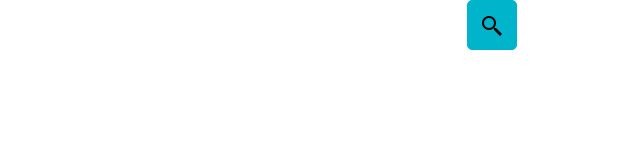
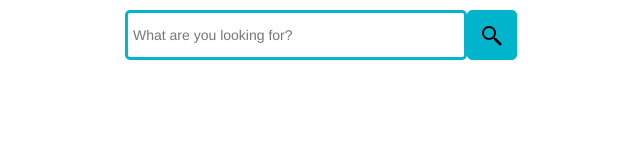
Before and after one commit to CikuKariuki/Raeasy, a plain HTML site: page index.html in a window 1280 px wide. Both pictures are taken after a click on the button 766 px from the left and 25 px from the top of the page. Shown: the whole page, without its empty margins (274-914 px from the left). Drawn offline with nearby package versions, Linux system fonts and the light colour scheme; files whose address does not match are found by name.

Commit message:
styled search bar

```diff
--- a/css/raeasy.css
+++ b/css/raeasy.css
@@ -20,13 +20,14 @@
   border-radius: 5px;
   outline: none;
   color: #9DBFAF;
+  margin-top: 10px;
 }
 
-.searchTerm:hover {
+/* .searchTerm:hover {
   width:100%;
   padding:0 6px;
 
-}
+} */
 
 .searchTerm:focus{
   color: #00B4CC;
@@ -44,6 +45,7 @@
   border-radius: 5px;
   cursor: pointer;
   font-size: 20px;
+  margin-top: 10px;
 }
 
 /*Resize the wrap to see the search bar change!*/
--- a/js/raeasy.js
+++ b/js/raeasy.js
@@ -1,7 +1,7 @@
 $("document").ready( function() {
 
     $("button.searchButton").hover(function(){
-        $(".searchTerm").toggle();
+        $(".searchTerm").fadeIn(3000);
       });
 
 });
```
